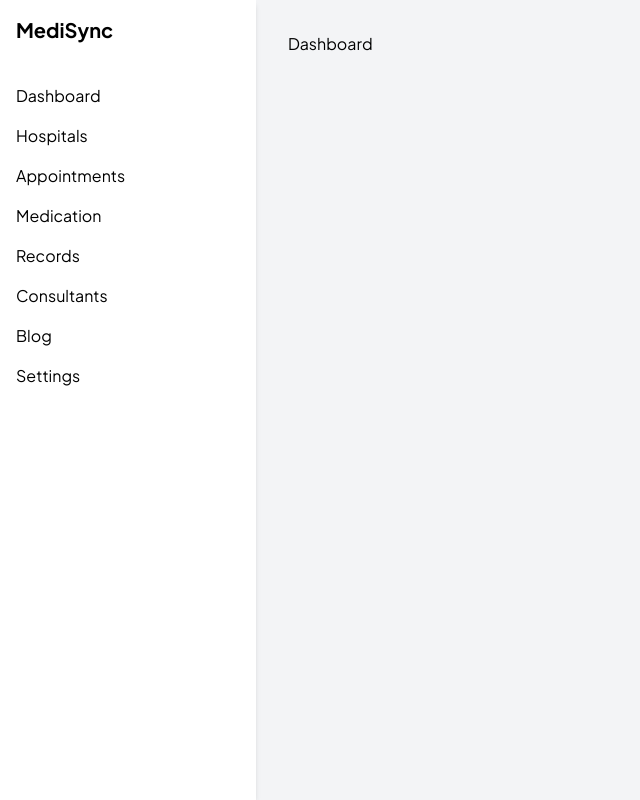
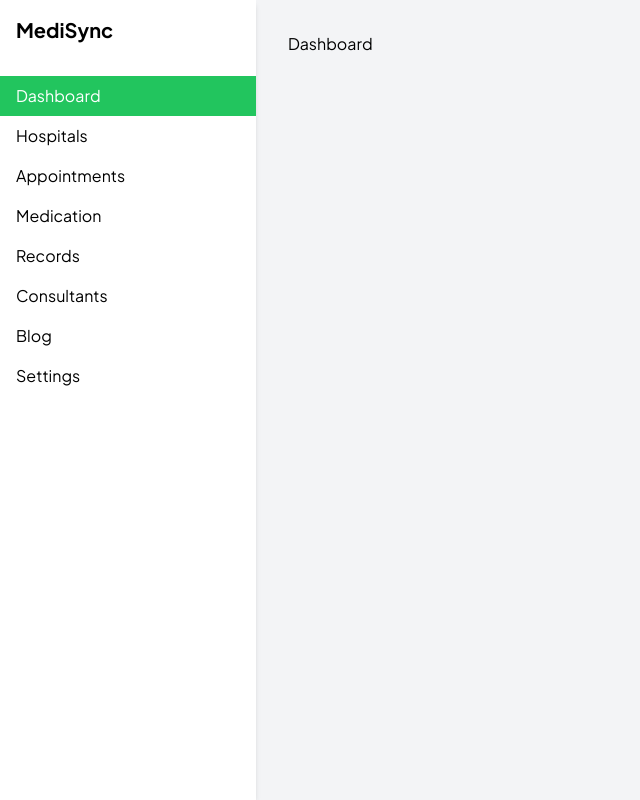
Before and after one commit to fasakinhenry/BornPikin, a React (Vite) app: page /dashboard in a window 1280 px wide. Shown: the whole page, without its empty margins (0-640 px from the left). Built offline with nearby package versions, Linux system fonts and the light colour scheme.

Commit message:
:art: style(sidebar): Highlight active component with green background in DashboardLayout
- Implement styling to highlight active component in sidebar
- Update DashboardLayout.jsx to apply green background for active component

Footer: 0.0.34

```diff
--- a/src/layouts/DashboardLayout.jsx
+++ b/src/layouts/DashboardLayout.jsx
@@ -1,26 +1,47 @@
 // src/layouts/DashboardLayout.jsx
 import React from 'react';
-import { Outlet, Link } from 'react-router-dom';
+import { Outlet, NavLink } from 'react-router-dom';
 
 const DashboardLayout = () => {
+  const navLinkClasses = ({ isActive }) =>
+    `block py-2 px-4 ${
+      isActive ? 'bg-green-500 text-white' : 'hover:bg-gray-200'
+    }`;
+
   return (
-    <div className="flex h-screen bg-gray-100">
-      <aside className="w-64 bg-white shadow-md">
-        <div className="p-4">
-          <h1 className="text-xl font-bold">MediSync</h1>
+    <div className='flex h-screen bg-gray-100'>
+      <aside className='w-64 bg-white shadow-md'>
+        <div className='p-4'>
+          <h1 className='text-xl font-bold'>MediSync</h1>
         </div>
-        <nav className="mt-4">
-          <Link to="/dashboard" className="block py-2 px-4 hover:bg-gray-200">Dashboard</Link>
-          <Link to="/hospitals" className="block py-2 px-4 hover:bg-gray-200">Hospitals</Link>
-          <Link to="/appointments" className="block py-2 px-4 hover:bg-gray-200">Appointments</Link>
-          <Link to="/medication" className="block py-2 px-4 hover:bg-gray-200">Medication</Link>
-          <Link to="/records" className="block py-2 px-4 hover:bg-gray-200">Records</Link>
-          <Link to="/consultants" className="block py-2 px-4 hover:bg-gray-200">Consultants</Link>
-          <Link to="/blog" className="block py-2 px-4 hover:bg-gray-200">Blog</Link>
-          <Link to="/settings" className="block py-2 px-4 hover:bg-gray-200">Settings</Link>
+        <nav className='mt-4'>
+          <NavLink to='/dashboard' className={navLinkClasses}>
+            Dashboard
+          </NavLink>
+          <NavLink to='/hospitals' className={navLinkClasses}>
+            Hospitals
+          </NavLink>
+          <NavLink to='/appointments' className={navLinkClasses}>
+            Appointments
+          </NavLink>
+          <NavLink to='/medication' className={navLinkClasses}>
+            Medication
+          </NavLink>
+          <NavLink to='/records' className={navLinkClasses}>
+            Records
+          </NavLink>
+          <NavLink to='/consultants' className={navLinkClasses}>
+            Consultants
+          </NavLink>
+          <NavLink to='/blog' className={navLinkClasses}>
+            Blog
+          </NavLink>
+          <NavLink to='/settings' className={navLinkClasses}>
+            Settings
+          </NavLink>
         </nav>
       </aside>
-      <main className="flex-1 p-8 overflow-y-auto">
+      <main className='flex-1 p-8 overflow-y-auto'>
         <Outlet />
       </main>
     </div>
```
